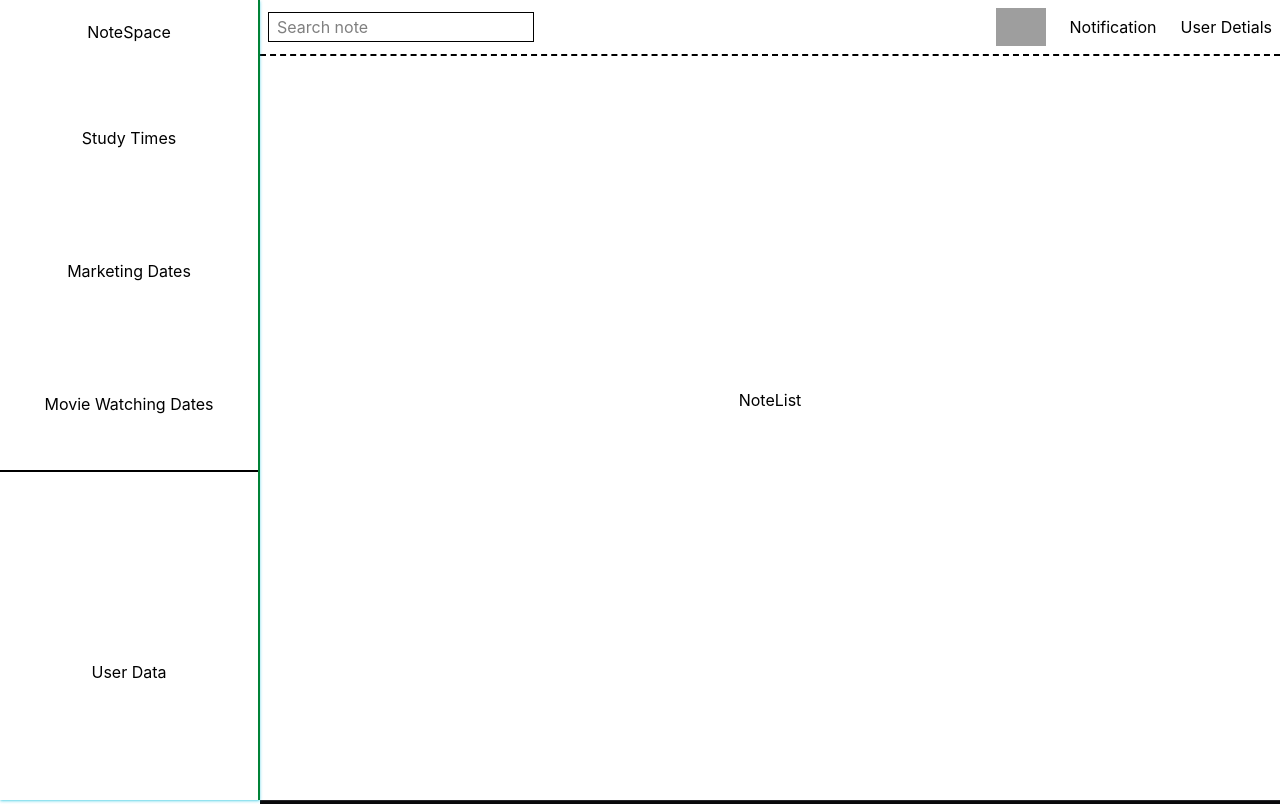
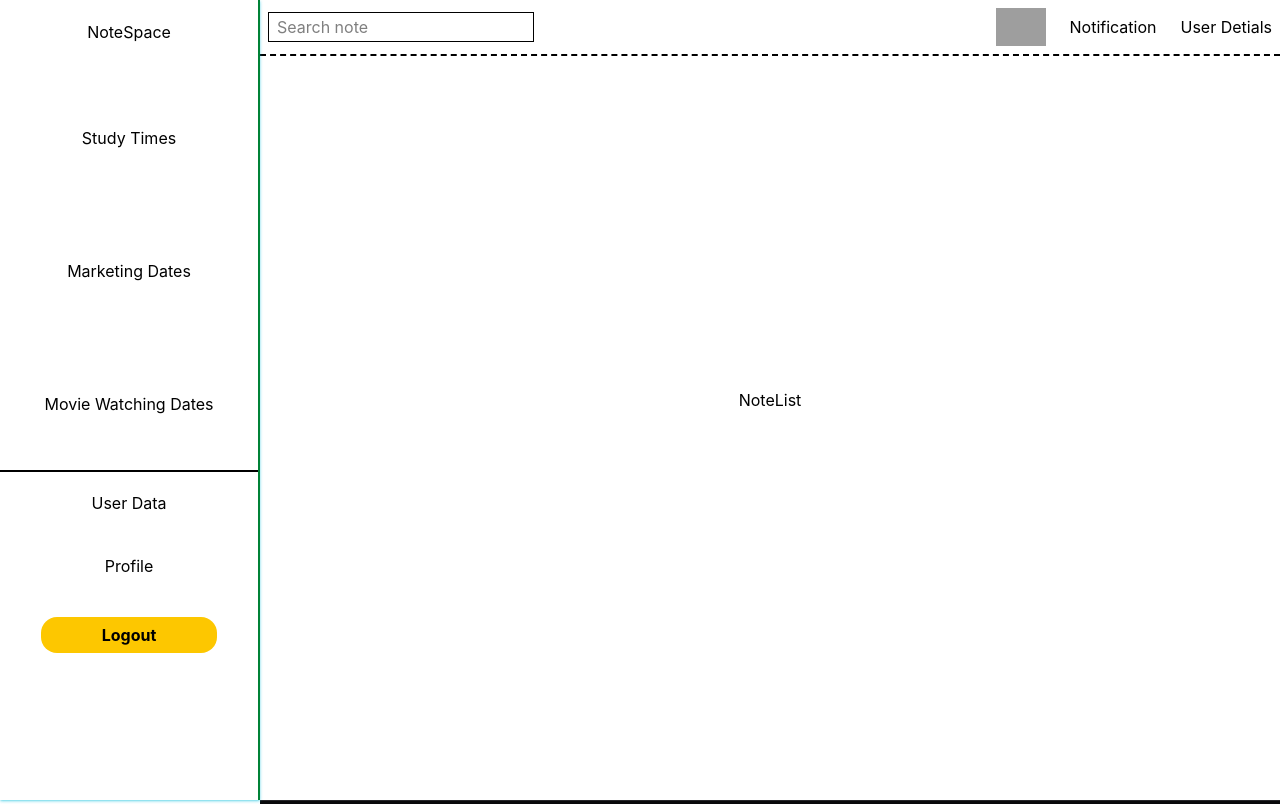
Before and after one commit to merupeshpradhan/NoteSpace, a React (Vite) app in the folder client/: page /notes in a window 1280 px wide. Shown: the top 804 px of the page. Built offline with nearby package versions, Linux system fonts and the light colour scheme; grey boxes are pictures that could not be loaded.

Commit message:
feat: add logout functionality in NoteLeftHeader and update SignIn/SignUp to include withCredentials

```diff
--- a/client/src/components/Auth/SignIn.jsx
+++ b/client/src/components/Auth/SignIn.jsx
@@ -23,16 +23,19 @@ function SignIn({ onClose, onSwitchToSignUp }) {
     const toastId = toast.loading("Signing in to note space...");
 
     try {
-      const res = await axios.post("http://localhost:3000/api/v1/users/login", {
-        email,
-        password,
-      });
+      const res = await axios.post(
+        "http://localhost:3000/api/v1/users/login",
+        {
+          email,
+          password,
+        },
+        { withCredentials: true },
+      );
 
       // console.log(res);
 
       const userData = res.data.user;
       console.log(userData);
-      console.log(userData.refreshToken);
 
       localStorage.setItem("user", JSON.stringify(userData));
       localStorage.setItem("accessToken", userData.accessToken);
--- a/client/src/components/Auth/SignUp.jsx
+++ b/client/src/components/Auth/SignUp.jsx
@@ -31,6 +31,7 @@ function SignUp({ onClose, onSwitchToSignIn }) {
           email,
           password,
         },
+        { withCredentials: true },
       );
 
       // console.log(res);
@@ -38,8 +39,8 @@ function SignUp({ onClose, onSwitchToSignIn }) {
       const userData = res.data.user;
       console.log(userData);
 
-      localStorage.setItem("user",JSON.stringify(userData))
-      localStorage.setItem("accessToken",userData.accessToken)
+      localStorage.setItem("user", JSON.stringify(userData));
+      localStorage.setItem("accessToken", userData.accessToken);
 
       toast.update(toastId, {
         render: "Signup Successfully.",
--- a/client/src/components/Layout/Navbar/NoteLeftHeader.jsx
+++ b/client/src/components/Layout/Navbar/NoteLeftHeader.jsx
@@ -1,6 +1,47 @@
-import React from "react";
+import axios from "axios";
+import { useState } from "react";
+import { useNavigate } from "react-router-dom";
+import { toast } from "react-toastify";
 
 function NoteLeftHeader() {
+  const [loading, setLoading] = useState(false);
+  const navigate = useNavigate();
+
+  async function handleLogout() {
+    setLoading(true);
+    const toastId = toast.loading("Logout...");
+    try {
+      const res = await axios.post(
+        "http://localhost:3000/api/v1/users/logout",
+        {},
+        { withCredentials: true },
+      );
+
+      setLoading(false);
+      const successMsg = res.data?.message || "Logout successfully!";
+      toast.update(toastId, {
+        render: successMsg,
+        type: "success",
+        isLoading: false,
+        autoClose: 3000,
+      });
+
+      localStorage.removeItem("user");
+      navigate("/");
+    } catch (error) {
+      console.log(error);
+
+      setLoading(false);
+      const errorMsg = error?.response?.data?.message || "somting went wrong!";
+
+      toast.update(toastId, {
+        render: errorMsg,
+        type: "error",
+        isLoading: false,
+        autoClose: 3000,
+      });
+    }
+  }
   return (
     <section className="h-screen w-65 fixed left-0 top-0 bg-white border-green-700 border-r-2 shadow shadow-cyan-500/50 z-50">
       <div className="p-2 mt-3 text-center">NoteSpace</div>
@@ -11,8 +52,17 @@ function NoteLeftHeader() {
           <button>Movie Watching Dates</button>
         </div>
       </div>
-      <div className="h-1/2 grid items-center justify-center">
+      <div className="h-3/12 grid items-center justify-items-center">
         <h3>User Data</h3>
+        <div className="">Profile</div>
+        <button
+          type="button"
+          disabled={loading}
+          onClick={handleLogout}
+          className="w-44 border-0 rounded-2xl py-1.5 font-bold bg-yellow-400 hover:bg-yellow-500 cursor-pointer"
+        >
+          {loading ? "Logout..." : "Logout"}
+        </button>
       </div>
     </section>
   );
```
